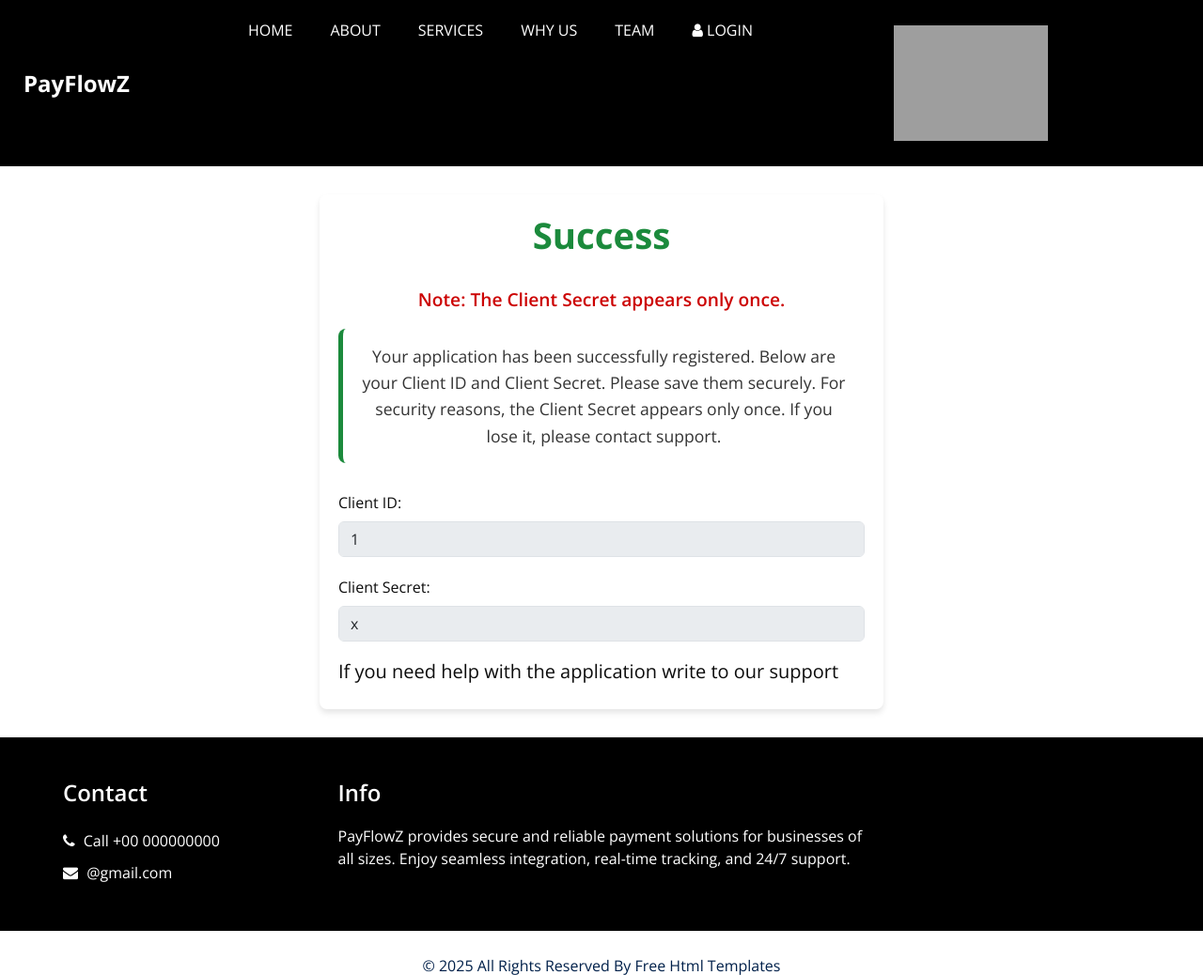
After one commit to CrazyMonkey0/payment_gateway, a Django app: template backend/accounts/templates/accounts/oauth2_success.html in a window 1280 px wide. The commit adds this page. Shown: the top 1038 px of the page at 94% size. Run offline with Django 5.2, Linux system fonts and the light colour scheme; the template is opened without the code that fills it: most values are stand-ins (such as "Sample title", 1, 10 or a date in 2020); some libraries are stand-ins or nearby versions; grey boxes are pictures that could not be loaded.

Commit message:
feat: Enhance OAuth2 registration form and success flow
- Updated CustomRegistrationFormOAuth2:
  - Replaced Polish comments with English comments and docstrings.
  - Added proper placeholders for 'name' and 'redirect_uris'.
  - Ensured client_id and client_secret are read-only on edit.
  - Added validation for redirect URIs and application name.

- Updated CustomRegistrationOAuth2 view:
  - Improved handling of create vs edit modes.
  - Generate and display client_id and client_secret on success.
  - Pass generated credentials to template for one-time display.

- Updated success template:
  - Display Client ID and Client Secret correctly after creation.
  - Removed unnecessary form fields on success page.
  - Added clearer messages and instructions for the user.

- Overall improvements:
  - Security: client_id and client_secret cannot be altered by the user.
  - UX: clearer placeholders and one-time display for sensitive information.

```diff
--- a/backend/accounts/static/css/style.css
+++ b/backend/accounts/static/css/style.css
@@ -1303,8 +1303,32 @@ a:focus {
   box-shadow: 0 0 5px rgba(76, 175, 80, 0.5);
 }
 
+.success-application-title {
+  font-size: 2.4rem;
+  font-weight: 700;
+  color: #1b8a3c;
+  text-align: center;
+  margin-bottom: 10px;
+}
+
+.application-title-note {
+  font-size: 1.2rem;
+  font-weight: 600;
+  text-align: center;
+  color: #cc0000;
+  /* red warning */
+  margin-bottom: 20px;
+}
+
 .application-title-attention {
-  color: red;
-  font-size: 30px;
-  padding-bottom: 10px;
+  font-size: 1.10rem;
+  font-weight: 500;
+  line-height: 1.6;
+  color: #333;
+  max-width: 800px;
+  margin: 0 auto 30px auto;
+  text-align: center;
+  padding: 15px 20px;
+  border-left: 5px solid #1b8a3c;
+  border-radius: 8px;
 }
--- /dev/null
+++ b/backend/accounts/templates/accounts/oauth2_success.html
@@ -0,0 +1,42 @@
+{% extends "base.html" %}
+{% load i18n %}
+
+{% block title %}{% trans "Success Your Application" %}{% endblock %}
+
+{% block content %}
+<div class="edit-application-container">
+    <div class="edit-application-card">
+        <h1 class="success-application-title">{% trans "Success" %}</h1>
+        <br>
+        <h1 class="application-title-note">Note: The Client Secret appears only once. </h1>
+        <h3 class="application-title-attention">
+            {% trans "Your application has been successfully registered. Below are your Client ID and Client Secret. Please save them securely. For security reasons, the Client Secret appears only once. If you lose it, please contact support." %}
+        </h3>
+
+        {% if form.errors %}
+        <div class="edit-application-errors">
+            <h3>{% trans "Please correct the errors below:" %}</h3>
+            <ul>
+                {% for field in form %}
+                {% if field.errors %}
+                <li><strong>{{ field.label }}:</strong> {{ field.errors|join:", " }}</li>
+                {% endif %}
+                {% endfor %}
+            </ul>
+        </div>
+        {% endif %}
+
+        <div class="form-group">
+            <label>{% trans "Client ID:" %}</label>
+            <input type="text" value="{{ client_id }}" readonly class="form-control" />
+        </div>
+
+        <div class="form-group">
+            <label>{% trans "Client Secret:" %}</label>
+            <input type="text" value="{{ client_secret }}" readonly class="form-control" />
+        </div>
+
+        <h5>{% trans "If you need help with the application write to our support" %} </h5>
+    </div>
+</div>
+{% endblock %}
```
Also changed, not shown: backend/accounts/forms.py (+119 -22 lines), backend/accounts/templates/accounts/oauth2_register.html (+1 -9 lines), backend/accounts/views.py (+10 -3 lines).
